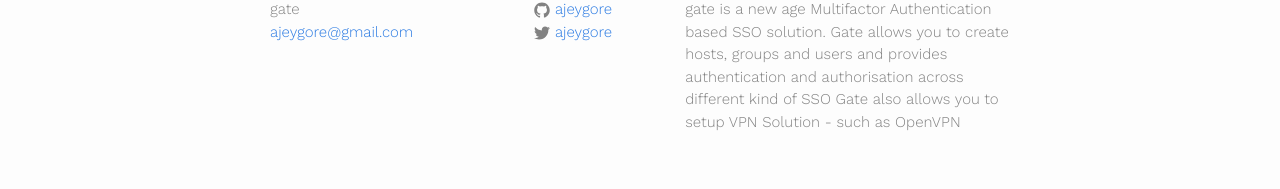
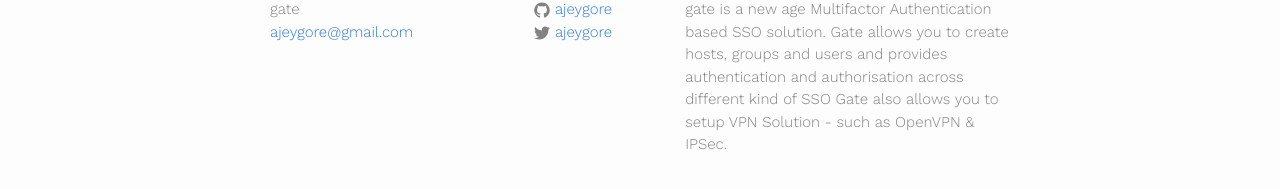
Before and after one commit to gate-sso/gate-sso.github.io, a Jekyll site: the page built from index.html, in a window 1280 px wide. Shown: the part 371-560 px from the top of the page. Built offline with Jekyll 4.4.1, drawn with Linux system fonts in a browser that asks for light colours.

Commit message:
[ajey] fixed incomplete sentence

```diff
--- a/_config.yml
+++ b/_config.yml
@@ -11,7 +11,8 @@ email: ajeygore@gmail.com
 description: > # this means to ignore newlines until "baseurl:"
   gate is a new age Multifactor Authentication based SSO solution. Gate allows you to create hosts, groups
   and users and provides authentication and authorisation across different kind of SSO
-  Gate also allows you to setup VPN Solution - such as OpenVPN
+  Gate also allows you to setup VPN Solution - such as OpenVPN & IPSec.
+
 
 baseurl: "" # the subpath of your site, e.g. /blog
 url: "http://yourdomain.com" # the base hostname & protocol for your site
```
